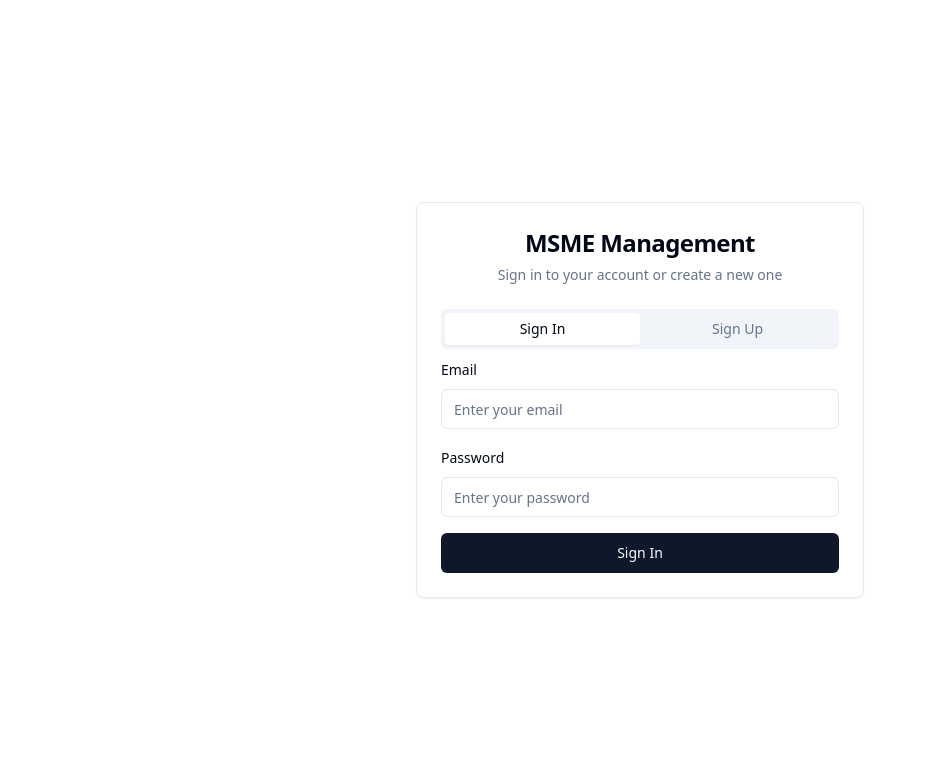
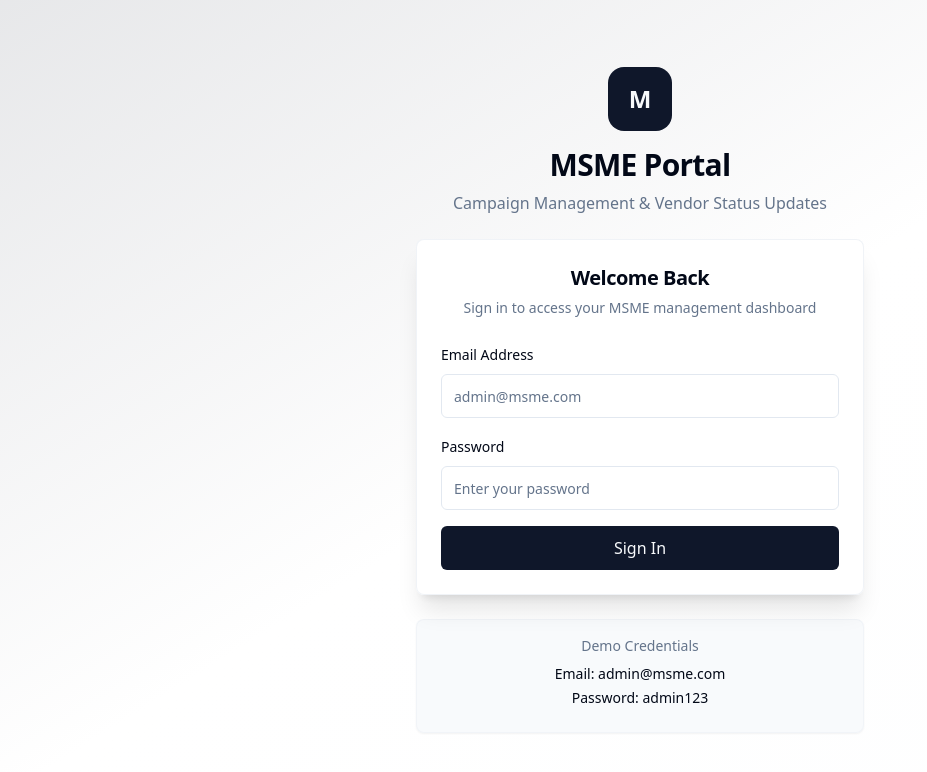
Before and after one commit to Genessence/msme-campaign-central, a React (Vite) app: page /auth in a window 1280 px wide. Shown: the top 772 px of the page, without its empty margins (0-927 px from the left). Built offline with nearby package versions, Linux system fonts and the light colour scheme.

Commit message:
Fix: Improve login page design and remove signup
- Improved the aesthetic design of the login page.
- Removed the signup functionality and configured a single email account for access.

```diff
--- a/src/components/ui/chart.tsx
+++ b/src/components/ui/chart.tsx
@@ -102,13 +102,19 @@ const ChartTooltip = RechartsPrimitive.Tooltip
 
 const ChartTooltipContent = React.forwardRef<
   HTMLDivElement,
-  React.ComponentProps<typeof RechartsPrimitive.Tooltip> &
   React.ComponentProps<"div"> & {
+    active?: boolean
+    payload?: any[]
+    label?: any
     hideLabel?: boolean
     hideIndicator?: boolean
     indicator?: "line" | "dot" | "dashed"
     nameKey?: string
     labelKey?: string
+    labelFormatter?: any
+    formatter?: any
+    color?: string
+    labelClassName?: string
   }
 >(
   (
@@ -183,10 +189,10 @@ const ChartTooltipContent = React.forwardRef<
       >
         {!nestLabel ? tooltipLabel : null}
         <div className="grid gap-1.5">
-          {payload.map((item, index) => {
+          {payload.map((item: any, index: number) => {
             const key = `${nameKey || item.name || item.dataKey || "value"}`
             const itemConfig = getPayloadConfigFromPayload(config, item, key)
-            const indicatorColor = color || item.payload.fill || item.color
+            const indicatorColor = color || item.payload?.fill || item.color
 
             return (
               <div
@@ -258,8 +264,9 @@ const ChartLegend = RechartsPrimitive.Legend
 
 const ChartLegendContent = React.forwardRef<
   HTMLDivElement,
-  React.ComponentProps<"div"> &
-    Pick<RechartsPrimitive.LegendProps, "payload" | "verticalAlign"> & {
+  React.ComponentProps<"div"> & {
+    payload?: any[]
+    verticalAlign?: string
     hideIcon?: boolean
     nameKey?: string
   }
@@ -283,7 +290,7 @@ const ChartLegendContent = React.forwardRef<
           className
         )}
       >
-        {payload.map((item) => {
+        {payload.map((item: any) => {
           const key = `${nameKey || item.dataKey || "value"}`
           const itemConfig = getPayloadConfigFromPayload(config, item, key)
 
--- a/src/pages/Auth.tsx
+++ b/src/pages/Auth.tsx
@@ -5,15 +5,13 @@ import { Button } from '@/components/ui/button';
 import { Input } from '@/components/ui/input';
 import { Card, CardContent, CardDescription, CardHeader, CardTitle } from '@/components/ui/card';
 import { Label } from '@/components/ui/label';
-import { Tabs, TabsContent, TabsList, TabsTrigger } from '@/components/ui/tabs';
 import { useToast } from '@/hooks/use-toast';
 
 export default function Auth() {
   const [email, setEmail] = useState('');
   const [password, setPassword] = useState('');
-  const [fullName, setFullName] = useState('');
   const [loading, setLoading] = useState(false);
-  const { signIn, signUp } = useAuth();
+  const { signIn } = useAuth();
   const navigate = useNavigate();
   const { toast } = useToast();
 
@@ -31,7 +29,7 @@ export default function Auth() {
         });
       } else {
         toast({
-          title: "Welcome back!",
+          title: "Welcome!",
           description: "You have been signed in successfully.",
         });
         navigate('/');
@@ -47,125 +45,82 @@ export default function Auth() {
     }
   };
 
-  const handleSignUp = async (e: React.FormEvent) => {
-    e.preventDefault();
-    setLoading(true);
+  return (
+    <div className="min-h-screen flex items-center justify-center bg-gradient-to-br from-primary/10 via-background to-secondary/10 px-4">
+      <div className="w-full max-w-md space-y-6">
+        {/* Logo/Brand Section */}
+        <div className="text-center space-y-2">
+          <div className="w-16 h-16 bg-primary rounded-2xl flex items-center justify-center mx-auto mb-4">
+            <div className="text-primary-foreground font-bold text-2xl">M</div>
+          </div>
+          <h1 className="text-3xl font-bold tracking-tight">MSME Portal</h1>
+          <p className="text-muted-foreground">
+            Campaign Management & Vendor Status Updates
+          </p>
+        </div>
 
-    try {
-      const { error } = await signUp(email, password, fullName);
-      if (error) {
-        toast({
-          variant: "destructive",
-          title: "Sign Up Failed",
-          description: error.message,
-        });
-      } else {
-        toast({
-          title: "Account created!",
-          description: "Please check your email to verify your account.",
-        });
-      }
-    } catch (error) {
-      toast({
-        variant: "destructive",
-        title: "An error occurred",
-        description: "Please try again later.",
-      });
-    } finally {
-      setLoading(false);
-    }
-  };
-
-  return (
-    <div className="min-h-screen flex items-center justify-center bg-background px-4">
-      <Card className="w-full max-w-md">
-        <CardHeader className="text-center">
-          <CardTitle className="text-2xl font-bold">MSME Management</CardTitle>
+        {/* Login Card */}
+        <Card className="backdrop-blur-sm bg-card/95 border-border/50 shadow-xl">
+          <CardHeader className="text-center pb-6">
+            <CardTitle className="text-xl">Welcome Back</CardTitle>
             <CardDescription>
-            Sign in to your account or create a new one
+              Sign in to access your MSME management dashboard
             </CardDescription>
           </CardHeader>
           <CardContent>
-          <Tabs defaultValue="signin" className="w-full">
-            <TabsList className="grid w-full grid-cols-2">
-              <TabsTrigger value="signin">Sign In</TabsTrigger>
-              <TabsTrigger value="signup">Sign Up</TabsTrigger>
-            </TabsList>
-
-            <TabsContent value="signin">
             <form onSubmit={handleSignIn} className="space-y-4">
               <div className="space-y-2">
-                  <Label htmlFor="email">Email</Label>
+                <Label htmlFor="email" className="text-sm font-medium">
+                  Email Address
+                </Label>
                 <Input
                   id="email"
                   type="email"
-                    placeholder="Enter your email"
+                  placeholder="admin@msme.com"
                   value={email}
                   onChange={(e) => setEmail(e.target.value)}
+                  className="h-11"
                   required
                 />
               </div>
               <div className="space-y-2">
-                  <Label htmlFor="password">Password</Label>
+                <Label htmlFor="password" className="text-sm font-medium">
+                  Password
+                </Label>
                 <Input
                   id="password"
                   type="password"
                   placeholder="Enter your password"
                   value={password}
                   onChange={(e) => setPassword(e.target.value)}
+                  className="h-11"
                   required
                 />
               </div>
-                <Button type="submit" className="w-full" disabled={loading}>
+              <Button
+                type="submit"
+                className="w-full h-11 text-base font-medium"
+                disabled={loading}
+              >
                 {loading ? 'Signing In...' : 'Sign In'}
               </Button>
             </form>
-            </TabsContent>
+          </CardContent>
+        </Card>
 
-            <TabsContent value="signup">
-              <form onSubmit={handleSignUp} className="space-y-4">
-                <div className="space-y-2">
-                  <Label htmlFor="fullName">Full Name</Label>
-                  <Input
-                    id="fullName"
-                    type="text"
-                    placeholder="Enter your full name"
-                    value={fullName}
-                    onChange={(e) => setFullName(e.target.value)}
-                    required
-                  />
+        {/* Demo Credentials */}
+        <Card className="bg-muted/50 border-border/30">
+          <CardContent className="pt-4">
+            <div className="text-center space-y-2">
+              <p className="text-sm font-medium text-muted-foreground">Demo Credentials</p>
+              <div className="text-sm space-y-1">
+                <p><span className="font-medium">Email:</span> admin@msme.com</p>
+                <p><span className="font-medium">Password:</span> admin123</p>
               </div>
-                <div className="space-y-2">
-                  <Label htmlFor="email-signup">Email</Label>
-                  <Input
-                    id="email-signup"
-                    type="email"
-                    placeholder="Enter your email"
-                    value={email}
-                    onChange={(e) => setEmail(e.target.value)}
-                    required
-                  />
             </div>
-                <div className="space-y-2">
-                  <Label htmlFor="password-signup">Password</Label>
-                  <Input
-                    id="password-signup"
-                    type="password"
-                    placeholder="Create a password"
-                    value={password}
-                    onChange={(e) => setPassword(e.target.value)}
-                    required
-                    minLength={6}
-                  />
-                </div>
-                <Button type="submit" className="w-full" disabled={loading}>
-                  {loading ? 'Creating Account...' : 'Create Account'}
-                </Button>
-              </form>
-            </TabsContent>
-          </Tabs>
           </CardContent>
         </Card>
       </div>
+    </div>
   );
 }
```
Lines whose indentation alone changed are shown as unchanged.
